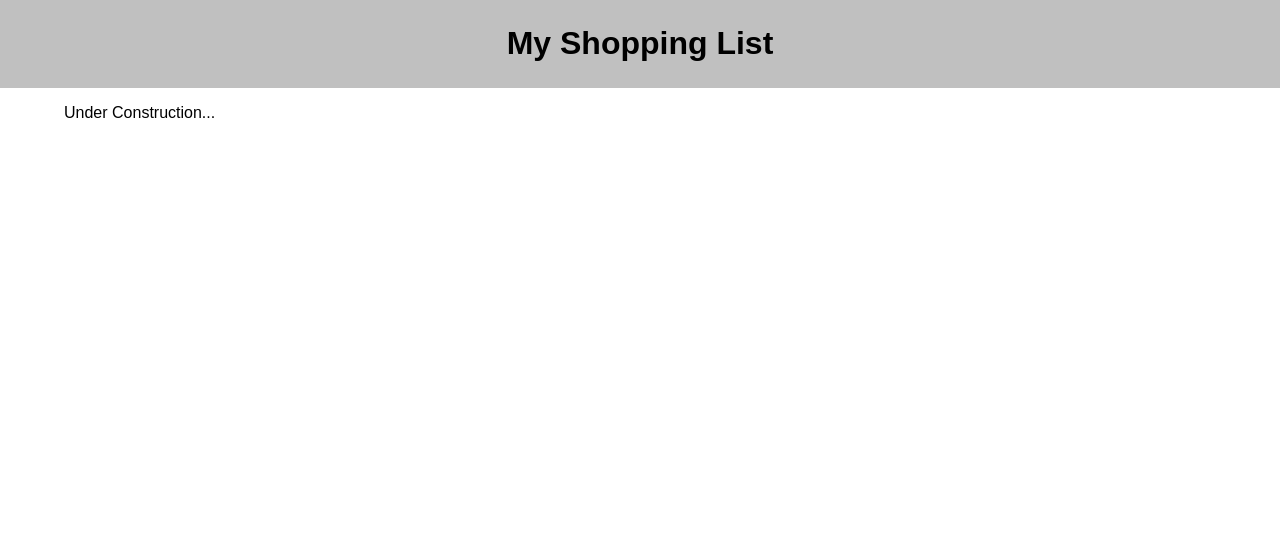
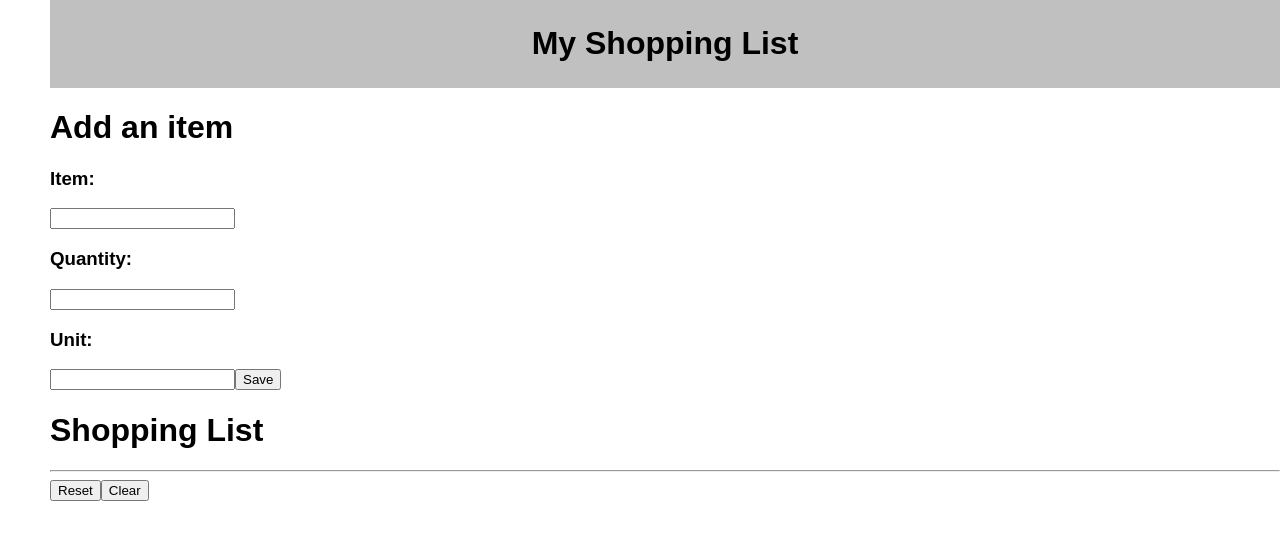
Before and after one commit to levimastrud/react-shopping-list, a React (Create React App) app: page / in a window 1280 px wide. Shown: the top 540 px of the page. Built offline with nearby package versions, Linux system fonts and the light colour scheme.

Commit message:
got database set-up

```diff
--- a/src/components/App/App.css
+++ b/src/components/App/App.css
@@ -2,3 +2,7 @@ main {
   width: 90%;
   margin: auto;
 }
+
+body {
+  margin-left: 50px;
+}
--- a/src/components/App/App.jsx
+++ b/src/components/App/App.jsx
@@ -2,16 +2,27 @@ import React from 'react';
 
 import Header from '../Header/Header.jsx'
 import './App.css';
+import Form from '../Form/Form.jsx';
+import FetchItems from '../ShoppingList/ShoppingList.jsx';
 
 
 function App() {
     return (
-        <div className="App">
+        <>
             <Header />
-            <main>
-                <p>Under Construction...</p>
-            </main>
-        </div>
+            <h1>Add an item</h1>
+            <h3>Item:</h3><input></input>
+            <h3>Quantity:</h3><input></input>
+            <h3>Unit:</h3><input></input>
+            <button>Save</button>
+            {/* <div className="App">
+            </div> */}
+            <h1>Shopping List</h1>
+            <hr></hr>
+            <button>Reset</button>
+            <button>Clear</button>
+            {/* GET REQUEST COMPONENT HERE */}
+        </>
     );
 }
 
--- /dev/null
+++ b/src/components/Form/Form.jsx
@@ -0,0 +1,5 @@
+function Form () {
+
+}
+
+export default Form;
--- /dev/null
+++ b/src/components/ShoppingList/ShoppingList.jsx
@@ -0,0 +1,7 @@
+import axios from 'axios';
+
+function FetchItems () {
+    axios.get()
+}
+
+export default FetchItems;
```
Also changed, not shown: 2 other files (tests, documents, lock files or other folders).
